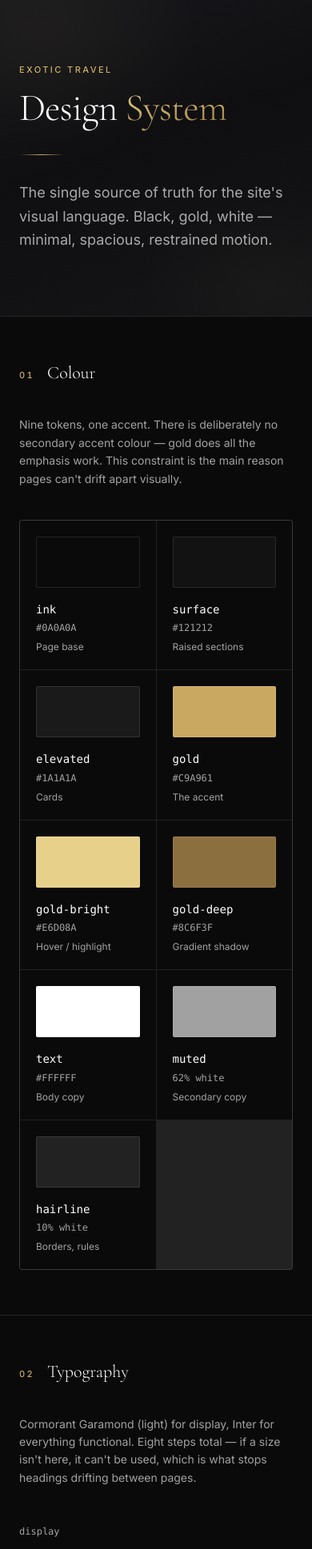
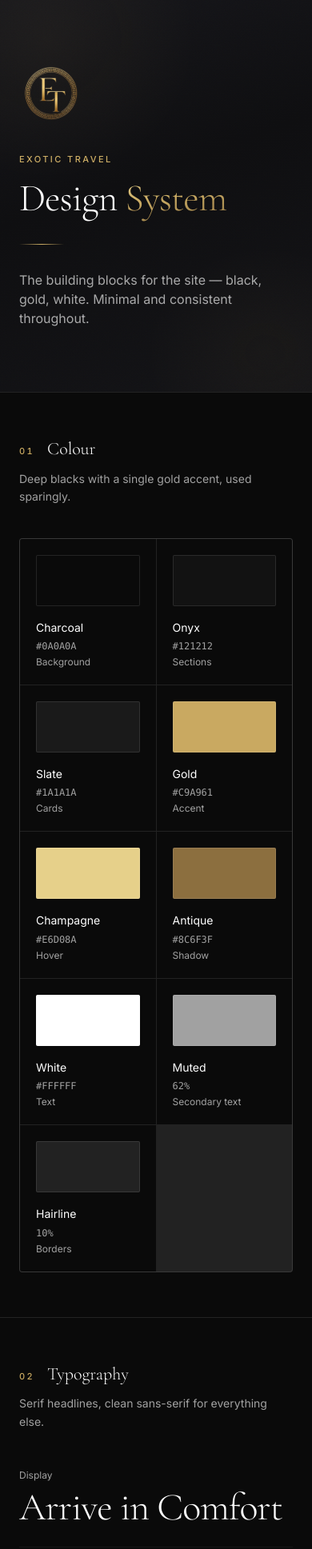
Before and after one commit to Huzaifa-Akram/Exotic-Travel, a Next.js app: page /styleguide in a window 390 px wide. Shown: the top 1937 px of the page at 80% size. Built offline with nearby package versions, Linux system fonts and the light colour scheme.

Commit message:
updated deisgn system

```diff
--- a/app/globals.css
+++ b/app/globals.css
@@ -412,44 +412,6 @@ textarea.field {
 }
 
 /* ============================================================
-   LOGO HANDLING
-   ------------------------------------------------------------
-   The supplied logo is a full lockup whose bottom third is
-   light-grey service text — invisible on black. These wrappers
-   crop to the usable portion until the client supplies proper
-   variants. See CLIENT_BRIEF.md §15.
-   ============================================================ */
-
-/* Roundel + EXOTIC TRAVEL wordmark, clipping the grey strip */
-.logo-crop {
-  overflow: hidden;
-  position: relative;
-}
-
-.logo-crop img {
-  display: block;
-  width: 100%;
-  height: auto;
-  /* Bottom ~26% is the unusable grey services strip */
-  margin-bottom: -26%;
-}
-
-/* ET roundel only — for the header and favicon */
-.logo-mark {
-  overflow: hidden;
-  position: relative;
-  aspect-ratio: 1;
-}
-
-.logo-mark img {
-  position: absolute;
-  width: 178%;
-  max-width: none;
-  left: -39%;
-  top: -4%;
-}
-
-/* ============================================================
    ENTRANCE MOTION
    "Smooth animations rather than lots of colours" — restrained
    fade + rise, one curve, revealed on scroll.
--- a/app/styleguide/page.tsx
+++ b/app/styleguide/page.tsx
@@ -1,5 +1,6 @@
 import type { Metadata } from "next";
 import Image from "next/image";
+import { Select } from "@/components/ui/Select";
 
 export const metadata: Metadata = {
   title: "Design System",
@@ -7,33 +8,31 @@ export const metadata: Metadata = {
 };
 
 /* ------------------------------------------------------------------
-   This page is the design contract. Every visual decision on the site
-   is demonstrated here first. If something is needed on a page but
-   doesn't exist here, it gets added here first — that is what keeps
-   fifteen pages looking like one website.
+   Design system — the single reference for every colour, typeface,
+   control and surface used across the site. Built first so the pages
+   that follow stay visually consistent.
    ------------------------------------------------------------------ */
 
 function Section({
   n,
   title,
-  note,
+  intro,
   children,
 }: {
   n: string;
   title: string;
-  note?: string;
+  intro?: string;
   children: React.ReactNode;
 }) {
   return (
     <section className="section-tight border-t border-white/10">
       <div className="container-x">
-        <div className="mb-10 flex items-baseline gap-4">
+        <div className="mb-3 flex items-baseline gap-4">
           <span className="eyebrow tabular-nums">{n}</span>
           <h2 className="font-display text-h3 font-light">{title}</h2>
         </div>
-        {note && (
-          <p className="text-muted mb-10 max-w-2xl text-sm">{note}</p>
-        )}
+        {intro && <p className="text-muted mb-10 max-w-xl text-sm">{intro}</p>}
+        {!intro && <div className="mb-10" />}
         {children}
       </div>
     </section>
@@ -41,40 +40,25 @@ function Section({
 }
 
 const swatches = [
-  { name: "ink", hex: "#0A0A0A", use: "Page base", cls: "bg-ink" },
-  { name: "surface", hex: "#121212", use: "Raised sections", cls: "bg-surface" },
-  { name: "elevated", hex: "#1A1A1A", use: "Cards", cls: "bg-elevated" },
-  { name: "gold", hex: "#C9A961", use: "The accent", cls: "bg-gold" },
-  {
-    name: "gold-bright",
-    hex: "#E6D08A",
-    use: "Hover / highlight",
-    cls: "bg-gold-bright",
-  },
-  {
-    name: "gold-deep",
-    hex: "#8C6F3F",
-    use: "Gradient shadow",
-    cls: "bg-gold-deep",
-  },
-  { name: "text", hex: "#FFFFFF", use: "Body copy", cls: "bg-text" },
-  { name: "muted", hex: "62% white", use: "Secondary copy", cls: "bg-muted" },
-  {
-    name: "hairline",
-    hex: "10% white",
-    use: "Borders, rules",
-    cls: "bg-hairline",
-  },
+  { name: "Charcoal", hex: "#0A0A0A", use: "Background", cls: "bg-ink" },
+  { name: "Onyx", hex: "#121212", use: "Sections", cls: "bg-surface" },
+  { name: "Slate", hex: "#1A1A1A", use: "Cards", cls: "bg-elevated" },
+  { name: "Gold", hex: "#C9A961", use: "Accent", cls: "bg-gold" },
+  { name: "Champagne", hex: "#E6D08A", use: "Hover", cls: "bg-gold-bright" },
+  { name: "Antique", hex: "#8C6F3F", use: "Shadow", cls: "bg-gold-deep" },
+  { name: "White", hex: "#FFFFFF", use: "Text", cls: "bg-text" },
+  { name: "Muted", hex: "62%", use: "Secondary text", cls: "bg-muted" },
+  { name: "Hairline", hex: "10%", use: "Borders", cls: "bg-hairline" },
 ];
 
 const typeScale = [
-  { cls: "text-display font-display font-light", label: "display", sample: "Arrive in Comfort" },
-  { cls: "text-h1 font-display font-light", label: "h1", sample: "Airport Transfers" },
-  { cls: "text-h2 font-display font-light", label: "h2", sample: "Executive Chauffeur" },
-  { cls: "text-h3 font-display font-normal", label: "h3", sample: "Meet & Greet Service" },
-  { cls: "text-lg", label: "lg", sample: "Lead paragraph copy sits at this size." },
-  { cls: "text-base", label: "base", sample: "Body copy. The default for all running text." },
-  { cls: "text-sm text-muted", label: "sm", sample: "Captions, disclaimers, form help text." },
+  { cls: "text-display font-display font-light", label: "Display", sample: "Arrive in Comfort" },
+  { cls: "text-h1 font-display font-light", label: "Heading 1", sample: "Airport Transfers" },
+  { cls: "text-h2 font-display font-light", label: "Heading 2", sample: "Executive Chauffeur" },
+  { cls: "text-h3 font-display font-normal", label: "Heading 3", sample: "Meet & Greet Service" },
+  { cls: "text-lg", label: "Lead", sample: "A refined introduction sits at this size." },
+  { cls: "text-base", label: "Body", sample: "The default size for standard copy." },
+  { cls: "text-sm text-muted", label: "Small", sample: "Captions and helper text." },
 ];
 
 export default function StyleguidePage() {
@@ -83,84 +67,73 @@ export default function StyleguidePage() {
       {/* ---------- Masthead ---------- */}
       <header className="surface-marble section">
         <div className="container-x">
+          <div className="mb-10 w-20">
+            <Image
+              src="/logo.svg"
+              alt="Exotic Travel"
+              width={644}
+              height={583}
+              priority
+            />
+          </div>
           <p className="eyebrow">Exotic Travel</p>
           <h1 className="font-display text-display mt-4 font-light">
             Design <span className="text-metal">System</span>
           </h1>
           <div className="rule-gold mt-8" />
-          <p className="text-muted mt-8 max-w-xl text-lg">
-            The single source of truth for the site&apos;s visual language.
-            Black, gold, white — minimal, spacious, restrained motion.
+          <p className="text-muted mt-8 max-w-md">
+            The building blocks for the site — black, gold, white. Minimal and
+            consistent throughout.
           </p>
         </div>
       </header>
 
       {/* ---------- 01 Colour ---------- */}
-      <Section
-        n="01"
-        title="Colour"
-        note="Nine tokens, one accent. There is deliberately no secondary accent colour — gold does all the emphasis work. This constraint is the main reason pages can't drift apart visually."
-      >
+      <Section n="01" title="Colour" intro="Deep blacks with a single gold accent, used sparingly.">
         <div className="grid grid-cols-2 gap-px overflow-hidden rounded-md border border-white/10 bg-white/10 sm:grid-cols-3">
           {swatches.map((s) => (
             <div key={s.name} className="bg-ink p-5">
               <div
                 className={`${s.cls} mb-4 h-16 w-full rounded-sm border border-white/10`}
               />
-              <p className="font-mono text-sm">{s.name}</p>
+              <p className="text-sm">{s.name}</p>
               <p className="text-muted mt-1 font-mono text-xs">{s.hex}</p>
-              <p className="text-muted mt-2 text-xs">{s.use}</p>
+              <p className="text-muted mt-1 text-xs">{s.use}</p>
             </div>
           ))}
         </div>
       </Section>
 
       {/* ---------- 02 Typography ---------- */}
-      <Section
-        n="02"
-        title="Typography"
-        note="Cormorant Garamond (light) for display, Inter for everything functional. Eight steps total — if a size isn't here, it can't be used, which is what stops headings drifting between pages."
-      >
-        <div className="space-y-10">
+      <Section n="02" title="Typography" intro="Serif headlines, clean sans-serif for everything else.">
+        <div className="space-y-8">
           {typeScale.map((t) => (
             <div
               key={t.label}
-              className="grid gap-3 border-b border-white/5 pb-8 md:grid-cols-[7rem_1fr] md:gap-8"
+              className="grid gap-2 border-b border-white/5 pb-6 md:grid-cols-[8rem_1fr] md:gap-8"
             >
-              <p className="text-muted pt-2 font-mono text-xs">{t.label}</p>
+              <p className="text-muted pt-2 text-xs">{t.label}</p>
               <p className={t.cls}>{t.sample}</p>
             </div>
           ))}
-          <div className="grid gap-3 md:grid-cols-[7rem_1fr] md:gap-8">
-            <p className="text-muted pt-1 font-mono text-xs">eyebrow</p>
+          <div className="grid gap-2 md:grid-cols-[8rem_1fr] md:gap-8">
+            <p className="text-muted text-xs">Eyebrow</p>
             <p className="eyebrow">Live Flight Monitoring</p>
           </div>
         </div>
       </Section>
 
       {/* ---------- 03 Buttons ---------- */}
-      <Section
-        n="03"
-        title="Buttons"
-        note="Three variants. Primary is reserved for the single most important action on a page — usually 'Get a Quote'. Hover states are on the live page."
-      >
+      <Section n="03" title="Buttons" intro="Three levels of emphasis. Solid gold marks the primary action.">
         <div className="flex flex-wrap items-center gap-4">
           <button className="btn btn-primary">Get a Quote</button>
           <button className="btn btn-secondary">Book Now</button>
           <button className="btn btn-ghost">Call Us</button>
         </div>
-        <p className="text-muted mt-6 text-sm">
-          Client&apos;s four CTAs: Book Now · Get a Quote · Call Us · WhatsApp
-          Us
-        </p>
       </Section>
 
-      {/* ---------- 04 Form fields ---------- */}
-      <Section
-        n="04"
-        title="Form Fields"
-        note="The enquiry form is the commercial heart of the site, so inputs are core system components rather than an afterthought. Focus state uses gold — click into a field to see it."
-      >
+      {/* ---------- 04 Form ---------- */}
+      <Section n="04" title="Form" intro="The site's key interaction — clear labels, generous spacing, gold focus.">
         <div className="card max-w-2xl p-8">
           <div className="grid gap-6 sm:grid-cols-2">
             <div>
@@ -177,13 +150,14 @@ export default function StyleguidePage() {
               <label className="label" htmlFor="sg-vehicle">
                 Vehicle Category
               </label>
-              <select id="sg-vehicle" className="field" defaultValue="">
-                <option value="" disabled>
-                  Select a category
-                </option>
-                <option>Executive Saloon — up to 4</option>
-                <option>Executive MPV — up to 7</option>
-              </select>
+              <Select
+                id="sg-vehicle"
+                placeholder="Select a category"
+                options={[
+                  { value: "saloon", label: "Executive Saloon — up to 4" },
+                  { value: "mpv", label: "Executive MPV — up to 7" },
+                ]}
+              />
             </div>
             <div className="sm:col-span-2">
               <label className="label" htmlFor="sg-notes">
@@ -192,7 +166,7 @@ export default function StyleguidePage() {
               <textarea
                 id="sg-notes"
                 className="field"
-                placeholder="Child seat, extra luggage, name board wording…"
+                placeholder="Child seat, additional luggage, name board wording…"
               />
             </div>
           </div>
@@ -206,11 +180,7 @@ export default function StyleguidePage() {
       </Section>
 
       {/* ---------- 05 Cards ---------- */}
-      <Section
-        n="05"
-        title="Cards"
-        note="One card component covers vehicle categories, service tiles, and testimonials. Hover to see the interactive variant lift."
-      >
+      <Section n="05" title="Cards" intro="One card style for vehicles, services and testimonials.">
         <div className="grid gap-6 md:grid-cols-2">
           {[
             {
@@ -234,27 +204,23 @@ export default function StyleguidePage() {
         </div>
       </Section>
 
-      {/* ---------- 06 Motifs ---------- */}
-      <Section
-        n="06"
-        title="Motifs & Rules"
-        note="The Greek key is taken from the client's own logo roundel. Reusing it as a divider ties the site to the brand mark instead of inventing unrelated decoration."
-      >
+      {/* ---------- 06 Detailing ---------- */}
+      <Section n="06" title="Detailing" intro="Fine rules and a Greek-key motif drawn from the emblem.">
         <div className="space-y-10">
           <div>
-            <p className="text-muted mb-4 font-mono text-xs">.meander</p>
+            <p className="label mb-4">Greek-key divider</p>
             <div className="meander" />
           </div>
           <div>
-            <p className="text-muted mb-4 font-mono text-xs">.rule</p>
+            <p className="label mb-4">Section divider</p>
             <div className="rule" />
           </div>
           <div>
-            <p className="text-muted mb-4 font-mono text-xs">.rule-gold</p>
+            <p className="label mb-4">Accent rule</p>
             <div className="rule-gold" />
           </div>
           <div>
-            <p className="text-muted mb-4 font-mono text-xs">.text-metal</p>
+            <p className="label mb-4">Gold lettering</p>
             <p className="font-display text-h1 text-metal font-light">
               Exotic Travel
             </p>
@@ -263,95 +229,43 @@ export default function StyleguidePage() {
       </Section>
 
       {/* ---------- 07 Surfaces ---------- */}
-      <Section
-        n="07"
-        title="Surfaces"
-        note="The client asked for 'subtle black marble or textured background on some sections'. Built from CSS gradients plus an SVG grain filter — no image request, never pixelates, and it stops large black areas from colour-banding on cheap screens."
-      >
+      <Section n="07" title="Surfaces" intro="Sections alternate between solid black and a marbled texture.">
         <div className="grid gap-6 md:grid-cols-3">
           <div className="bg-ink flex h-40 items-center justify-center rounded-md border border-white/10">
-            <span className="text-muted font-mono text-xs">.bg-ink</span>
+            <span className="text-muted text-sm">Solid black</span>
           </div>
           <div className="surface-raised flex h-40 items-center justify-center rounded-md border border-white/10">
-            <span className="text-muted font-mono text-xs">.surface-raised</span>
+            <span className="text-muted text-sm">Raised panel</span>
           </div>
           <div className="surface-marble flex h-40 items-center justify-center rounded-md border border-white/10">
-            <span className="text-muted font-mono text-xs">.surface-marble</span>
+            <span className="text-muted text-sm">Marble texture</span>
           </div>
         </div>
       </Section>
 
       {/* ---------- 08 Logo ---------- */}
-      <Section
-        n="08"
-        title="Logo — Known Issues"
-        note="The supplied file is a 424KB raster PNG inside an SVG wrapper, and the full lockup was designed for a white background. Cropped wrappers below are the interim fix."
-      >
-        <div className="grid gap-6 md:grid-cols-3">
-          <div className="card p-8">
-            <p className="text-muted mb-6 font-mono text-xs">
-              full file (as supplied)
-            </p>
-            <Image
-              src="/logo.svg"
-              alt="Exotic Travel logo as supplied"
-              width={644}
-              height={583}
-              className="w-full"
-            />
-            <p className="mt-6 text-sm text-red-400">
-              ✕ Grey service text at the bottom is invisible on black.
-            </p>
+      <Section n="08" title="Logo" intro="Gold on black, shown at header, feature and small sizes.">
+        <div className="grid items-center gap-6 md:grid-cols-3">
+          <div className="card surface-marble flex items-center justify-center p-12">
+            <div className="w-40">
+              <Image src="/logo.svg" alt="Exotic Travel emblem" width={644} height={583} />
+            </div>
           </div>
-          <div className="card p-8">
-            <p className="text-muted mb-6 font-mono text-xs">.logo-crop</p>
-            <div className="logo-crop">
-              <Image
-                src="/logo.svg"
-                alt="Exotic Travel"
-                width={644}
-                height={583}
-              />
+          <div className="card flex items-center justify-center p-12">
+            <div className="w-24">
+              <Image src="/logo.svg" alt="Exotic Travel emblem" width={644} height={583} />
             </div>
-            <p className="mt-6 text-sm text-gold">
-              ✓ Usable for the footer and large marks.
-            </p>
           </div>
-          <div className="card p-8">
-            <p className="text-muted mb-6 font-mono text-xs">.logo-mark</p>
-            <div className="logo-mark mx-auto w-28">
-              <Image
-                src="/logo.svg"
-                alt="Exotic Travel monogram"
-                width={644}
-                height={583}
-              />
+          <div className="card flex items-center justify-center p-12">
+            <div className="w-12">
+              <Image src="/logo.svg" alt="Exotic Travel emblem" width={644} height={583} />
             </div>
-            <p className="mt-6 text-sm text-gold">
-              ✓ Roundel only — header and favicon.
-            </p>
           </div>
-        </div>
-
-        <div className="card mt-8 border-l-2 border-l-gold p-6">
-          <p className="eyebrow">Ask the client for</p>
-          <ul className="text-muted mt-4 space-y-2 text-sm">
-            <li>
-              — True vector source (AI, EPS or real SVG), not a PNG in a
-              wrapper
-            </li>
-            <li>— A horizontal lockup for the site header</li>
-            <li>— A version with the grey service text removed or in white</li>
-          </ul>
         </div>
       </Section>
 
       {/* ---------- 09 Imagery ---------- */}
-      <Section
-        n="09"
-        title="Imagery"
-        note="Six client-supplied images. Photography carries the premium feel — this is precisely why 3D models aren't needed. A dark gradient scrim goes over any image carrying text."
-      >
+      <Section n="09" title="Imagery" intro="Executive fleet at London landmarks and airports.">
         <div className="grid gap-4 sm:grid-cols-2 lg:grid-cols-3">
           {[1, 2, 3, 4, 5, 6].map((i) => (
             <figure
@@ -360,43 +274,27 @@ export default function StyleguidePage() {
             >
               <Image
                 src={`/image-${i}.jpg`}
-                alt={`Exotic Travel fleet ${i}`}
+                alt={`Exotic Travel executive fleet ${i}`}
                 fill
                 sizes="(max-width: 640px) 100vw, (max-width: 1024px) 50vw, 33vw"
                 className="object-cover"
               />
               <div className="absolute inset-0 bg-gradient-to-t from-black/80 via-transparent to-transparent" />
-              <figcaption className="absolute bottom-3 left-4 font-mono text-xs text-white/70">
-                image-{i}.jpg
-              </figcaption>
             </figure>
           ))}
         </div>
       </Section>
 
       {/* ---------- 10 Motion ---------- */}
-      <Section
-        n="10"
-        title="Motion"
-        note="One easing curve and two durations across the whole site. 'Smooth animations rather than lots of colours' — so motion is fade and rise only, never bounce or slide-in from the side."
-      >
+      <Section n="10" title="Motion" intro="Understated — content fades in, controls respond softly.">
         <div className="grid gap-6 sm:grid-cols-2">
-          <div className="card p-6">
-            <p className="font-mono text-sm">--ease-luxe</p>
-            <p className="text-muted mt-2 font-mono text-xs">
-              cubic-bezier(0.22, 1, 0.36, 1)
-            </p>
-            <p className="text-muted mt-4 text-sm">
-              Fast out, long settle. Reads as expensive rather than snappy.
-            </p>
+          <div className="card card-interactive p-8">
+            <p className="font-display text-h3 font-normal">Hover me</p>
+            <p className="text-muted mt-3 text-sm">Lifts and highlights on hover.</p>
           </div>
-          <div className="card p-6">
-            <p className="font-mono text-sm">400ms / 700ms</p>
-            <p className="text-muted mt-2 font-mono text-xs">quick / slow</p>
-            <p className="text-muted mt-4 text-sm">
-              Quick for interaction feedback, slow for scroll reveals. All
-              motion is disabled under prefers-reduced-motion.
-            </p>
+          <div className="card p-8">
+            <p className="font-display text-h3 font-normal">Scroll reveals</p>
+            <p className="text-muted mt-3 text-sm">Eases into view on scroll.</p>
           </div>
         </div>
       </Section>
--- /dev/null
+++ b/components/ui/Select.tsx
@@ -0,0 +1,163 @@
+"use client";
+
+import { useEffect, useId, useRef, useState } from "react";
+
+/*
+ * On-brand select. Native <select> popups are drawn by the OS and can't
+ * be themed, so this is a custom listbox that matches the site's dark/gold
+ * styling. Keyboard accessible, and writes to a hidden input so it works
+ * inside a normal <form> — reused by the enquiry form.
+ */
+
+export type SelectOption = { value: string; label: string };
+
+export function Select({
+  options,
+  placeholder = "Select…",
+  name,
+  id,
+  defaultValue = "",
+}: {
+  options: SelectOption[];
+  placeholder?: string;
+  name?: string;
+  id?: string;
+  defaultValue?: string;
+}) {
+  const [open, setOpen] = useState(false);
+  const [value, setValue] = useState(defaultValue);
+  const [active, setActive] = useState(0);
+  const rootRef = useRef<HTMLDivElement>(null);
+  const listRef = useRef<HTMLUListElement>(null);
+  const autoId = useId();
+  const listId = `${autoId}-list`;
+
+  const selected = options.find((o) => o.value === value);
+
+  // Close on outside click
+  useEffect(() => {
+    if (!open) return;
+    function onDown(e: MouseEvent) {
+      if (rootRef.current && !rootRef.current.contains(e.target as Node)) {
+        setOpen(false);
+      }
+    }
+    document.addEventListener("mousedown", onDown);
+    return () => document.removeEventListener("mousedown", onDown);
+  }, [open]);
+
+  // Keep the active option in view while navigating by keyboard
+  useEffect(() => {
+    if (!open || !listRef.current) return;
+    const el = listRef.current.children[active] as HTMLElement | undefined;
+    el?.scrollIntoView({ block: "nearest" });
+  }, [active, open]);
+
+  function choose(i: number) {
+    setValue(options[i].value);
+    setActive(i);
+    setOpen(false);
+  }
+
+  function onKeyDown(e: React.KeyboardEvent) {
+    switch (e.key) {
+      case "ArrowDown":
+        e.preventDefault();
+        if (!open) setOpen(true);
+        else setActive((a) => Math.min(a + 1, options.length - 1));
+        break;
+      case "ArrowUp":
+        e.preventDefault();
+        if (open) setActive((a) => Math.max(a - 1, 0));
+        break;
+      case "Enter":
+      case " ":
+        e.preventDefault();
+        if (open) choose(active);
+        else setOpen(true);
+        break;
+      case "Escape":
+        setOpen(false);
+        break;
+      case "Home":
+        if (open) {
+          e.preventDefault();
+          setActive(0);
+        }
+        break;
+      case "End":
+        if (open) {
+          e.preventDefault();
+          setActive(options.length - 1);
+        }
+        break;
+    }
+  }
+
+  return (
+    <div ref={rootRef} className="relative">
+      {name && <input type="hidden" name={name} value={value} />}
+
+      <button
+        type="button"
+        id={id}
+        role="combobox"
+        aria-haspopup="listbox"
+        aria-expanded={open}
+        aria-controls={listId}
+        onClick={() => setOpen((o) => !o)}
+        onKeyDown={onKeyDown}
+        className="field flex w-full items-center justify-between gap-3 text-left"
+      >
+        <span className={selected ? "text-text" : "text-white/30"}>
+          {selected ? selected.label : placeholder}
+        </span>
+        <svg
+          width="12"
+          height="8"
+          viewBox="0 0 12 8"
+          fill="none"
+          aria-hidden
+          className={`shrink-0 transition-transform duration-300 ${
+            open ? "rotate-180" : ""
+          }`}
+        >
+          <path
+            d="M1 1.5L6 6.5L11 1.5"
+            stroke="var(--color-gold)"
+            strokeWidth="1.5"
+            strokeLinecap="round"
+          />
+        </svg>
+      </button>
+
+      {open && (
+        <ul
+          ref={listRef}
+          id={listId}
+          role="listbox"
+          className="bg-elevated absolute z-50 mt-2 max-h-60 w-full overflow-auto rounded-sm border border-white/10 py-1 shadow-2xl shadow-black/50"
+        >
+          {options.map((o, i) => {
+            const isSelected = o.value === value;
+            const isActive = i === active;
+            return (
+              <li
+                key={o.value}
+                role="option"
+                aria-selected={isSelected}
+                onMouseEnter={() => setActive(i)}
+                onClick={() => choose(i)}
+                className={`cursor-pointer px-4 py-2.5 text-sm transition-colors ${
+                  isActive ? "bg-gold/10 text-gold" : "text-text"
+                }`}
+              >
+                {o.label}
+              </li>
+            );
+          })}
+        </ul>
+      )}
+    </div>
+  );
+}
```
Also changed, not shown: 1 other file (tests, documents, lock files or other folders).
